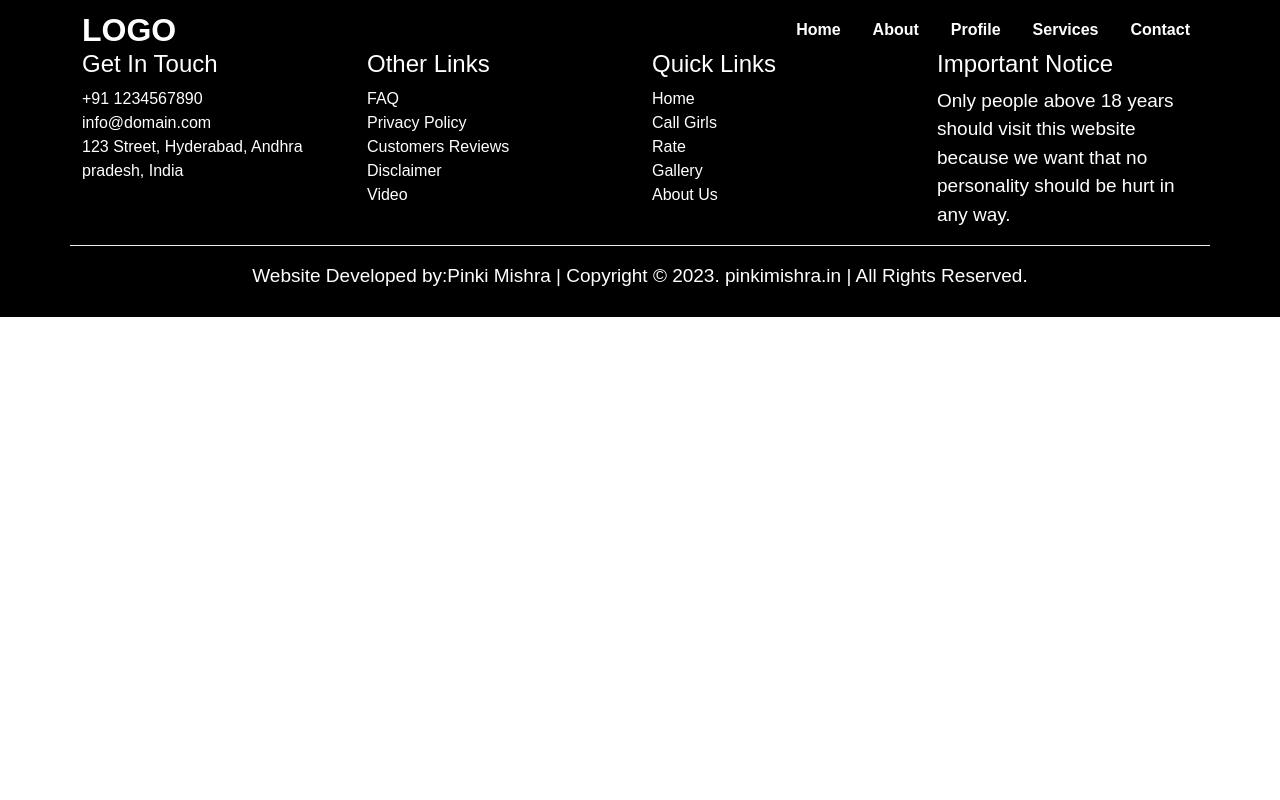
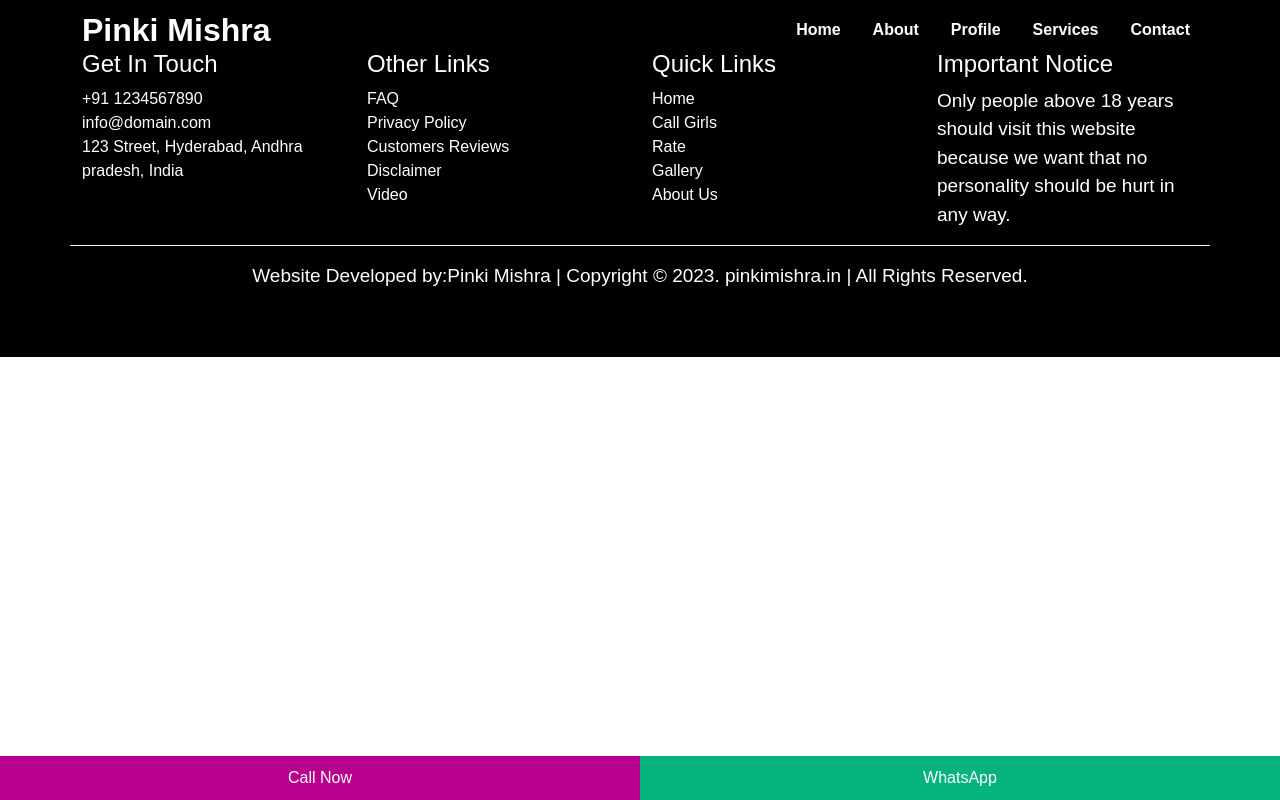
Before and after one commit to akkushwaha7834/pinkimishra, a PHP site: page /about.php in a window 1280 px wide. Run offline with PHP 8.4, Linux system fonts and the light colour scheme; some libraries are stand-ins or nearby versions.

Commit message:
Title updated, Footer fixed added, Banner updated

```diff
--- a/assets/css/style.css
+++ b/assets/css/style.css
@@ -18,7 +18,7 @@
 	padding: 50px 0;
 }
 .footer{
-    padding: 50px 0 10px;
+    padding: 50px 0;
     background: var(--black);
 }
 .ul_list li{
@@ -134,16 +134,6 @@
     color: var(--secondary);
 }
 
-.dropdown-item.active,
-.dropdown-item:active {
-    --bs-dropdown-link-active-bg: rgba(var(--primary));
-}
-
-.dropdown-item:focus,
-.dropdown-item:hover {
-    --bs-dropdown-link-hover-color: rgba(var(--white));
-    --bs-dropdown-link-hover-bg: rgba(var(--primary), var(--opacity));
-}
 .bgc-primary {
     background-color: var(--primary);
     padding: 10px 0;
@@ -210,3 +200,40 @@
     color: #fff;
     text-decoration: none;
 }
+.banner::after {
+    content: "";
+    position: absolute;
+    width: 100%;
+    height: 100%;
+    top: 0;
+    left: 0;
+    background-image: linear-gradient(90deg,#274690 0%,#0077B6 40%,rgba(210,5,104,0) 100%);
+/*background-image: linear-gradient(90deg, #274690 0%, #0077B6 40%, #274690 100%);*/
+}
+section.banner {
+    position: relative;
+}
+.nowcalling {
+    display: block;
+    position: fixed;
+    bottom: 0;
+    width: 100%;
+    z-index: 9999;
+}
+.lcol {
+    background-color: #B7008D;
+}
+.rcol {
+    background-color: #06B27D;
+}
+.lcol, .rcol {
+    float: left;
+    width: 50%;
+}
+.lcol a, .rcol a {
+    display: block;
+    padding: 10px 0;
+    text-align: center;
+    text-decoration: none;
+    color: #fff;
+}
--- a/include/footer.php
+++ b/include/footer.php
@@ -178,6 +178,13 @@
    </div>
 </div>
 <!-- Pop End -->
+
+<div class="nowcalling">
+   <div class="lcol">
+      <a href="tel:+911234567890"> Call Now</a></div>
+<div class="rcol"><a href="#"> WhatsApp</a></div>
+
+</div>
 <script src="https://cdn.jsdelivr.net/npm/bootstrap@5.3.3/dist/js/bootstrap.bundle.min.js" integrity="sha384-YvpcrYf0tY3lHB60NNkmXc5s9fDVZLESaAA55NDzOxhy9GkcIdslK1eN7N6jIeHz" crossorigin="anonymous"></script>
 <script type="text/javascript" src="https://lasik.tyuts.in/js/jquery.min.js"></script>
 <script type="text/javascript" src="./assets/js/bootstrap.min.js"></script>
--- a/include/header.php
+++ b/include/header.php
@@ -3,7 +3,7 @@
   <head>
     <meta charset="utf-8">
     <meta name="viewport" content="width=device-width, initial-scale=1">
-    <title>Bootstrap demo</title>
+    <title>Pinki  Mishra</title>
     <link href="https://cdn.jsdelivr.net/npm/bootstrap@5.3.3/dist/css/bootstrap.min.css" rel="stylesheet" integrity="sha384-QWTKZyjpPEjISv5WaRU9OFeRpok6YctnYmDr5pNlyT2bRjXh0JMhjY6hW+ALEwIH" crossorigin="anonymous">
     <link rel="stylesheet" type="text/css" href="assets/css/style.css">
     <link rel="stylesheet" href="https://cdnjs.cloudflare.com/ajax/libs/font-awesome/4.7.0/css/font-awesome.min.css">
@@ -13,7 +13,7 @@
     <nav class="navbar navbar-expand-lg navbar-dark py-lg-0 header" id="header">
         <div class="container">
             <a class="navbar-brand py-0" href="#">
-                <span class="h2 fw-semibold">LOGO</span>
+                <span class="h2 fw-semibold">Pinki Mishra</span>
             </a>
             <button class="navbar-toggler border-0" data-bs-toggle="offcanvas" href="#offcanvasExample" role="button" aria-controls="offcanvasExample">
                 <span class="navbar-toggler-icon"></span>
--- a/index.php
+++ b/index.php
@@ -1,8 +1,8 @@
 <?php include_once('./include/header.php') ?>
 
 <section class="banner">
-<img src="https://img.lovepik.com/background/20211022/large/lovepik-taobao-tmall-e-commerce-banner-background-image_500603827.jpg" class="img-fluid" width="100%">
-<!-- <img src="https://www.alisachopra.in/images/alisa-chopra-banner.webp" class="img-fluid" width="100%"> -->
+<!-- <img src="https://img.lovepik.com/background/20211022/large/lovepik-taobao-tmall-e-commerce-banner-background-image_500603827.jpg" class="img-fluid" width="100%"> -->
+<img src="https://www.shwetamalik.in/assets/images/backgrounds/banner.webp" class="img-fluid" width="100%">
 </section>
 <section class="intro">
 	<div class="container">
```
